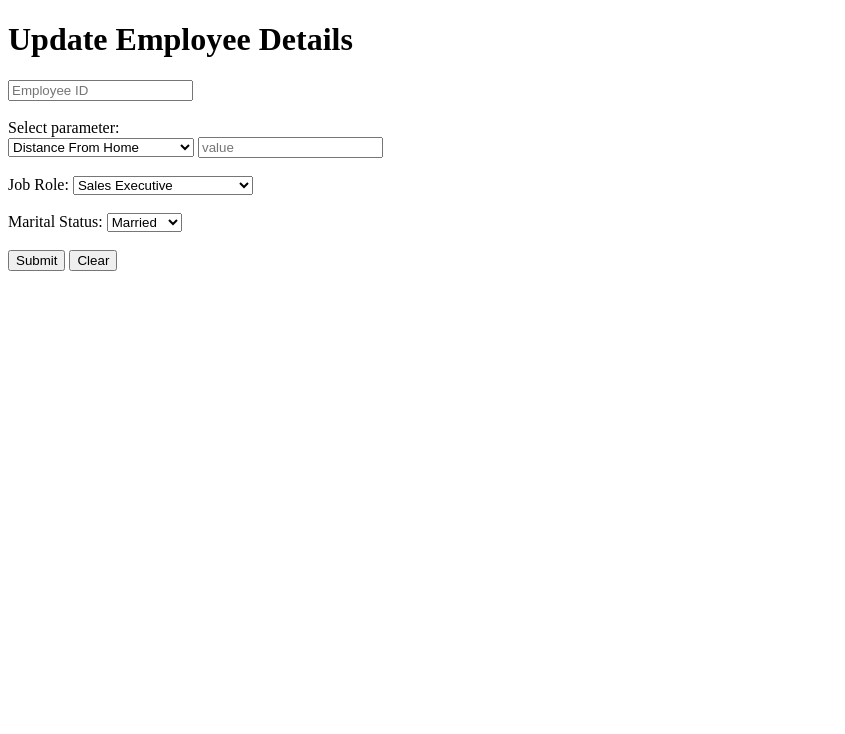
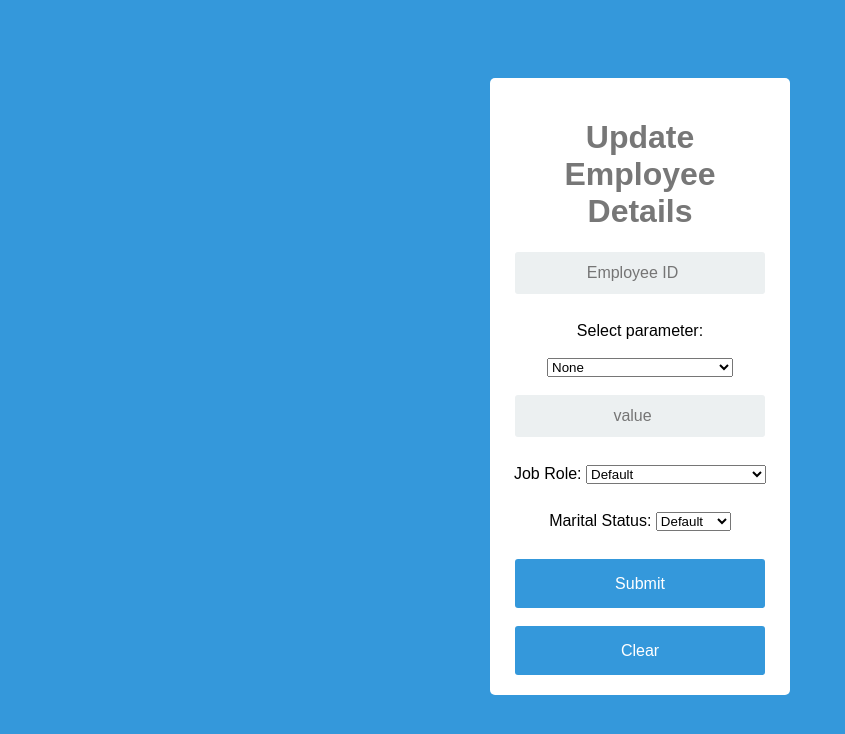
Before and after one commit to kd411/EmployeeAttrition, a Flask app: page /update in a window 1280 px wide. Shown: the top 734 px of the page, without its empty margins (0-845 px from the left). Run offline with Flask 2, Linux system fonts and the light colour scheme; a user stored in the database is signed in; some libraries are stand-ins or nearby versions.

Commit message:
6th Commit

```diff
--- a/app.py
+++ b/app.py
@@ -79,6 +79,8 @@ def update():
 @app.route("/updateDet")
 @login_required
 def updateDet():
+    if not request.values.get("id"):
+        return updateMessage("must enter ID")
     id = request.values.get("id")
     param = request.values.get("parameter")
     paramval = request.values.get("paramvalue")
@@ -87,7 +89,20 @@ def updateDet():
     if int(id) < 0 or int(id) > 29:
         return updateMessage("ID not found")
     db = SQL("sqlite:///dataset.db")
-    db.execute("UPDATE dataset SET "+param+"=:val, JobRole=:j, MaritalStatus=:ms WHERE ID=:i", val=int(paramval), j=job, ms=marstat, i=id)
+    if param=="":
+        if job=="":
+            db.execute("UPDATE dataset SET MaritalStatus=:ms WHERE ID=:i", ms=marstat, i=id)
+        elif marstat=="":
+            db.execute("UPDATE dataset SET JobRole=:j WHERE ID=:i", j=job, i=id)
+        else:
+            db.execute("UPDATE dataset SET  JobRole=:j, MaritalStatus=:ms WHERE ID=:i", j=job, ms=marstat, i=id)
+    else:
+        if job=="":
+            db.execute("UPDATE dataset SET " + param + "=:val, MaritalStatus=:ms WHERE ID=:i", val=int(paramval), ms=marstat, i=id)
+        elif marstat=="":
+            db.execute("UPDATE dataset SET " + param + "=:val, JobRole=:j WHERE ID=:i", val=int(paramval), j=job, i=id)
+        else:
+            db.execute("UPDATE dataset SET " + param + "=:val, JobRole=:j, MaritalStatus=:ms WHERE ID=:i", val=int(paramval), j=job, ms=marstat, i=id)
     return updateMessage("Updated successfully")
 
 
--- a/helpers.py
+++ b/helpers.py
@@ -18,4 +18,4 @@ def sorry(message):
 
 def updateMessage(message):
     flash(message)
-    return render_template("updateMessage.html")
+    return render_template("message.html")
--- a/templates/updateMessage.html
+++ b/templates/message.html
@@ -3,7 +3,7 @@
 <head>
     <link rel="stylesheet" href="../static/style.css" type="text/css">
     <meta charset="ISO-8859-1">
-    <title>Update Message</title>
+    <title>Message</title>
 </head>
 <body>
     <div class="login">
--- a/templates/update.html
+++ b/templates/update.html
@@ -1,15 +1,26 @@
 <!DOCTYPE html>
 <html lang="en">
 <head>
-    <meta charset="UTF-8">
+    <link rel="stylesheet" href="../static/style.css" type="text/css">
+    <meta charset="ISO-8859-1">
     <title>Update</title>
 </head>
 <body>
+    <form action="/updateDet">
+        <div class="login">
+            <div class="login-screen">
+                <div class="app-title">
                     <h1>Update Employee Details</h1>
-    <form action="/updateDet">
-        <input type="number" name="id" placeholder="Employee ID"><br><br>
-        Select parameter:<br>
-        <select name="parameter">
+                </div>
+                <div class="login-form">
+                    <div class="control-group">
+                        <input type="number" name="id" placeholder="Employee ID" class="login-field"><br><br>
+                        <label class="login-field-icon fui-user" for="login-name"></label>
+                    </div>
+                    <div class="control-group">
+                        Select parameter:<br><br>
+                        <select name="parameter" value="">
+                            <option value="">None</option>
                             <option value="DistanceFromHome">Distance From Home</option>
                             <option value="JobSatisfaction">Job Satisfaction</option>
                             <option value="MonthlyIncome">Monthly Income</option>
@@ -17,10 +28,14 @@
                             <option value="PercentSalaryHike">Percent Salary Hike</option>
                             <option value="YearsInCurrentRole">Years In Current Role</option>
                             <option value="YearsSinceLastPromotion">Years Since Last Promotion</option>
-        </select>
-        <input type="number" name="paramvalue" placeholder="value"><br><br>
+                        </select><br><br>
+                        <input type="number" name="paramvalue" placeholder="value" class="login-field"><br><br>
+                        <label class="login-field-icon fui-user" for="login-name"></label>
+                    </div>
+                    <div class="control-group">
                         Job Role:
                         <select name="JobRole" value="">
+                            <option value="">Default</option>
                             <option value="Sales Executive">Sales Executive</option>
                             <option value="Research Scientist">Research Scientist</option>
                             <option value="Laboratory Technician">Laboratory Technician</option>
@@ -31,14 +46,21 @@
                             <option value="Research Director">Research Director</option>
                             <option value="Human Resources">Human Resources</option>
                         </select><br><br>
+                    </div>
+                    <div class="control-group">
                         Marital Status:
                         <select name="MaritalStatus" value="">
+                            <option value="">Default</option>
                             <option value="Married">Married</option>
                             <option value="Single">Single</option>
                             <option value="Divorced">Divorced</option>
                         </select><br><br>
-        <button type="Submit">Submit</button>
-        <button type="reset">Clear</button>
+                    </div>
+                    <button type="Submit" class="btn btn-primary btn-large btn-block">Submit</button><br>
+                    <button type="reset" class="btn btn-primary btn-large btn-block">Clear</button>
+                </div>
+            </div>
+        </div>
     </form>
 </body>
 </html>
```
Lines whose indentation alone changed are shown as unchanged.
